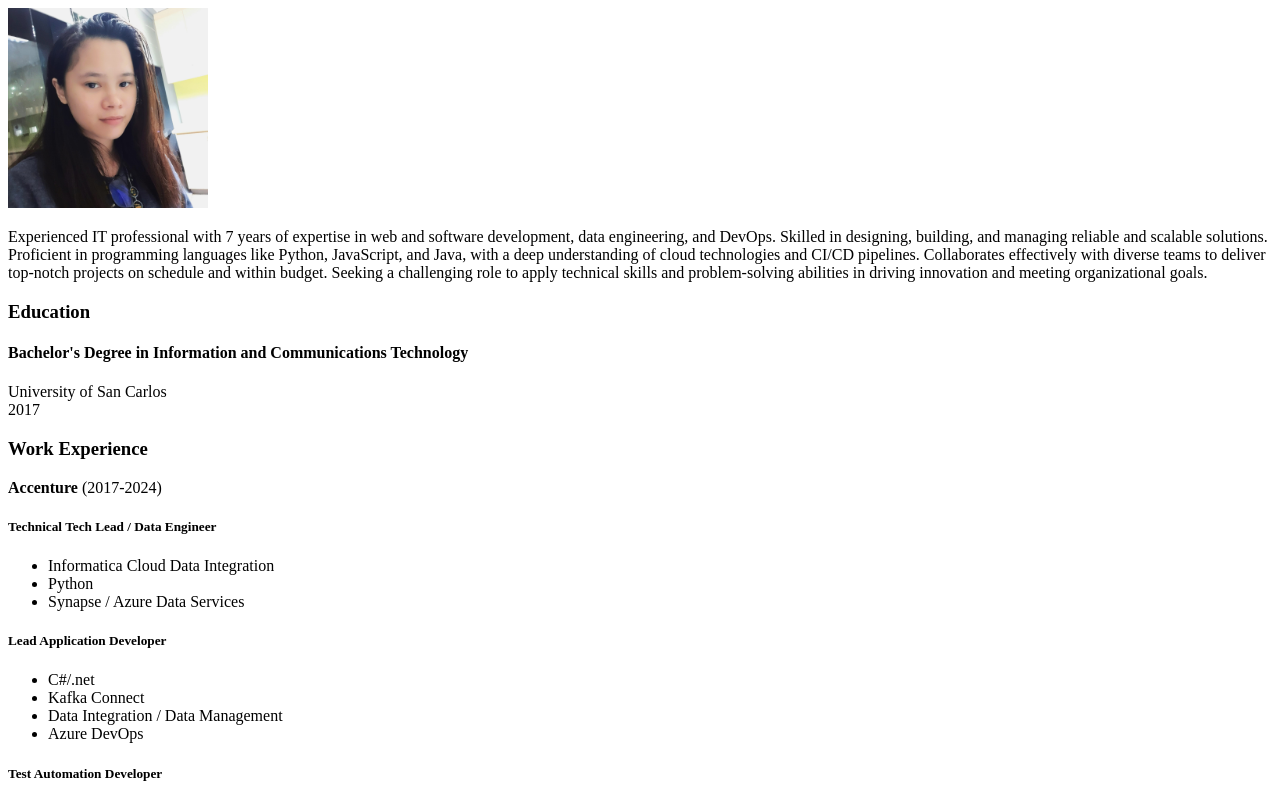
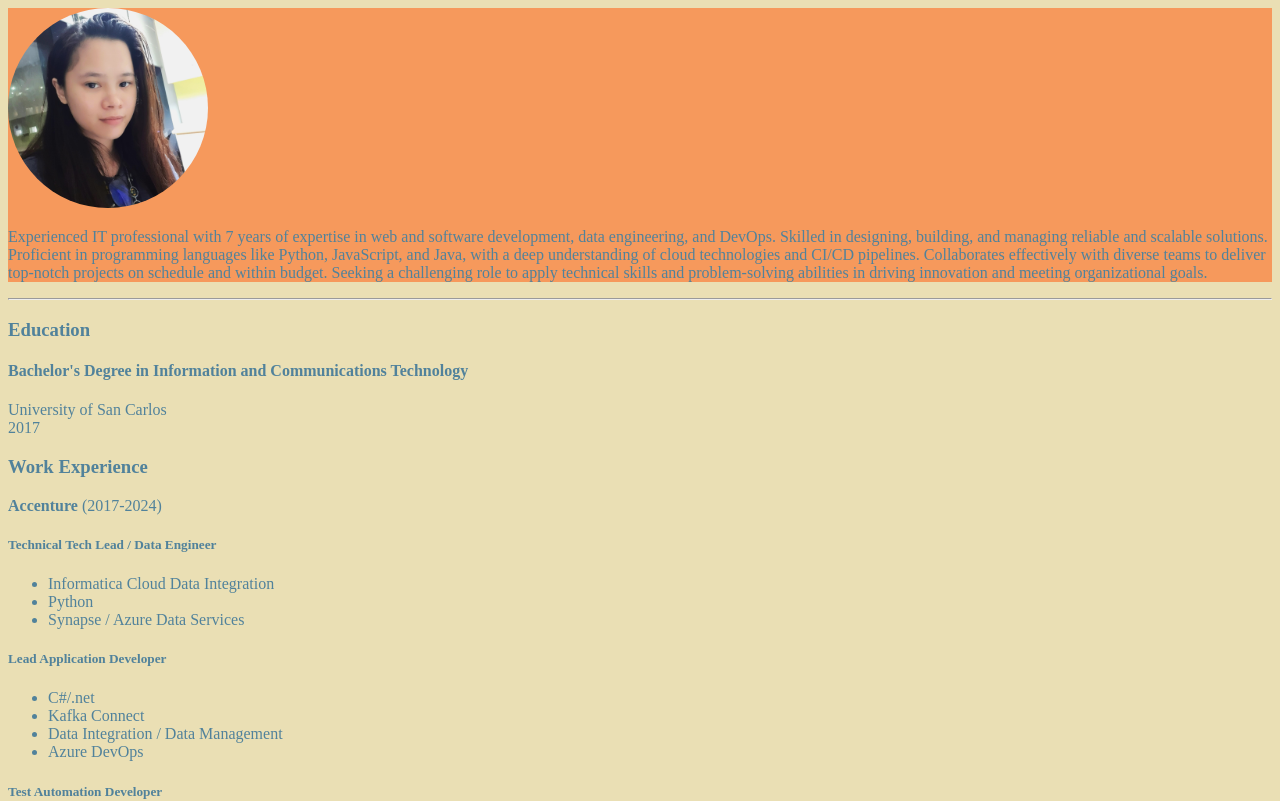
Before and after one commit to aimeevidal/resume, a plain HTML site: page index.html in a window 1280 px wide. Shown: the top 801 px of the page. Drawn offline with Linux system fonts and the light colour scheme.

Commit message:
Added initial css rules

```diff
--- a/index.html
+++ b/index.html
@@ -3,15 +3,19 @@
 <head>
     <meta charset="UTF-8">
     <title>My Resume</title>
+    <link rel="stylesheet" href="./style.css">
 </head>
 
 <body>
-<!--Insert my image here-->
-<img src="./assets/resume-pic-aimee.jpg" width="200" height="200" />
-
+<div class="container">
+    <header>
+        <img src="./assets/resume-pic-aimee.jpg" id="prof-pic" />
         <p>
             Experienced IT professional with 7 years of expertise in web and software development, data engineering, and DevOps. Skilled in designing, building, and managing reliable and scalable solutions. Proficient in programming languages like Python, JavaScript, and Java, with a deep understanding of cloud technologies and CI/CD pipelines. Collaborates effectively with diverse teams to deliver top-notch projects on schedule and within budget. Seeking a challenging role to apply technical skills and problem-solving abilities in driving innovation and meeting organizational goals.
         </p>
+    </header>
+
+    <hr>
 
     <h3>Education</h3>
     <p><h4>Bachelor's Degree in Information and Communications Technology</h4>
@@ -76,7 +80,11 @@ University of San Carlos <br>
             <li>Gantimpala Awardee (2023)</li>
             <li>TechStar 2022</li>
             <li>Gantimpala Awardee(2021)</li>
-    </ul>
+        </ul></div>
+<!--Insert my image here-->
 
+<footer>
+    Copyright 2024 Aimee Vidal
+</footer>
 </body>
 </html>
--- /dev/null
+++ b/style.css
@@ -0,0 +1,23 @@
+#prof-pic {
+    width: 200px;
+    height: 200px;
+    border-radius: 50%;
+}
+
+body {
+    background-color: #EADFB4;
+    color: #51829B;
+}
+
+header {
+    background-color: #F6995C;
+}
+
+footer {
+    background-color: #9BB0C1;
+    height: 150px;
+}
+
+.container {
+    border: #51829B;
+}
```
Lines whose indentation alone changed are shown as unchanged.
